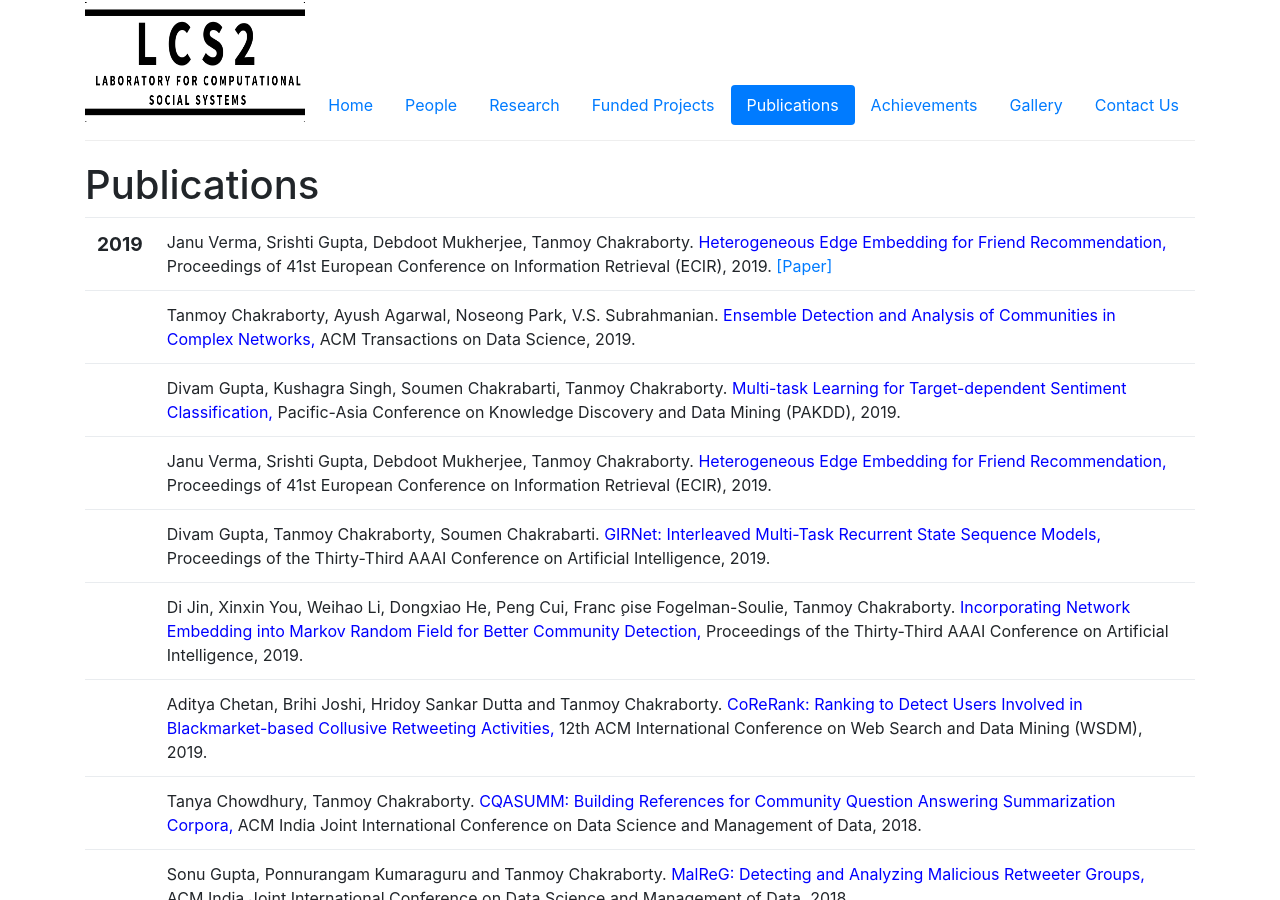
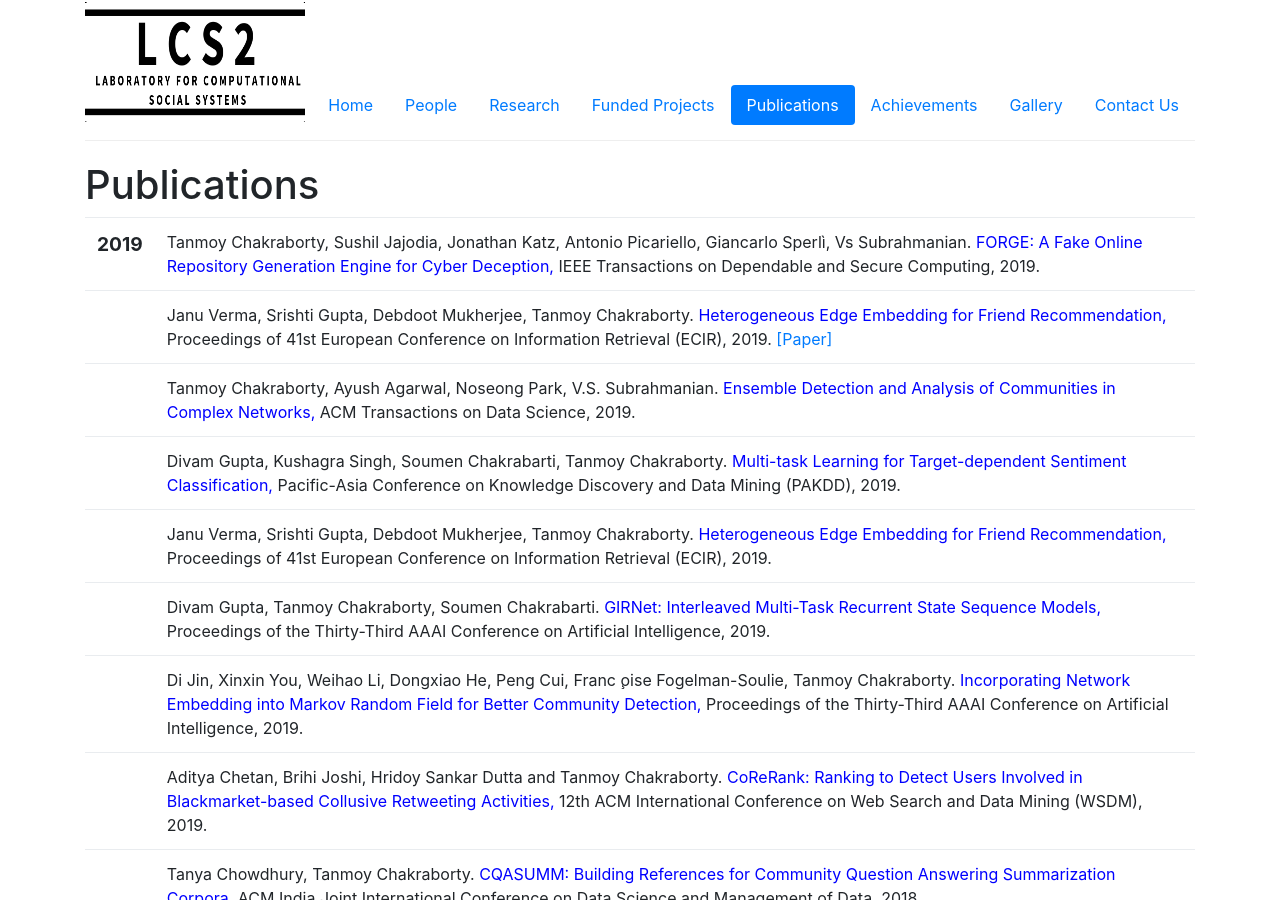
Before and after one commit to LCS2-IIITD/webpage, a Jekyll site: the page built from publications.html, in a window 1280 px wide and 900 px high. Built offline with Jekyll 4.4.1, drawn with Linux system fonts in a browser that asks for light colours.

Commit message:
Added TDSC publication

```diff
--- a/_includes/pubs.html
+++ b/_includes/pubs.html
@@ -5,6 +5,23 @@
 			<span class="date">
 				<big><strong>2019</strong></big><br />
 			</span>
+		</td>
+		<td class="publication">
+			<!--<span class="pubtitle">
+				<a href="https://www.asdfasdf.asdfasdf.asdfasdfads">[PDF]</a>
+				<a href="https://www.asdfasdf.asdfasdf.asdfasdfads">[Code]</a>
+				<a href="https://www.asdfasdf.asdfasdf.asdfasdfads">[Dataset]</a>
+			</span><br />-->
+			Tanmoy Chakraborty, Sushil Jajodia, Jonathan Katz, Antonio Picariello, Giancarlo Sperlì, Vs Subrahmanian. <font color="blue">FORGE: A Fake Online Repository Generation Engine for Cyber Deception,</font> IEEE Transactions on Dependable and Secure Computing, 2019.
+			<span class="links">
+			</span>
+		</td>
+		</tr>
+		<tr>
+		<td>
+			<!-- <span class="date">
+				<big><strong>2019</strong></big><br />
+			</span> -->
 		</td>
 		<td class="publication">
 			<!--<span class="pubtitle">
```
Also changed, not shown: _posts/2019-01-21-TDSC.md (added, +6 -0 lines).
